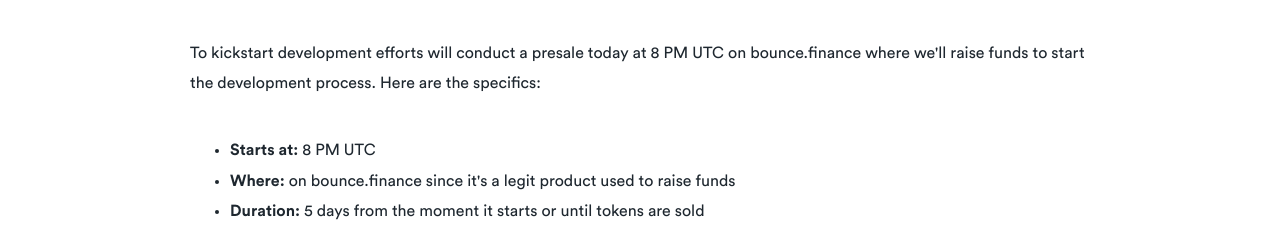
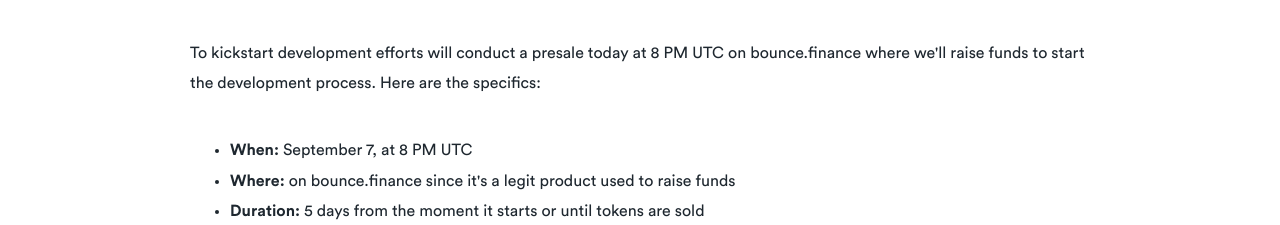
Before and after one commit to ymoonofficial/ymoon, a plain HTML site: page index.html in a window 1280 px wide. Shown: the part 1420-1645 px from the top of the page. Drawn offline with Linux system fonts and the light colour scheme.

Commit message:
Updated timing

```diff
--- a/index.html
+++ b/index.html
@@ -46,7 +46,7 @@
                 <h3>Presale</h3>
                 <p>To kickstart development efforts will conduct a presale today at 8 PM UTC on bounce.finance where we'll raise funds to start the development process. Here are the specifics:</p>
                 <ul>
-                    <li><b>Starts at:</b> 8 PM UTC</li>
+                    <li><b>When:</b> September 7, at 8 PM UTC</li>
                     <li><b>Where:</b> on bounce.finance since it's a legit product used to raise funds</li>
                     <li><b>Duration:</b> 5 days from the moment it starts or until tokens are sold</li>
                     <li><b>Total supply:</b> 60,000 YMO tokens</li>
```
